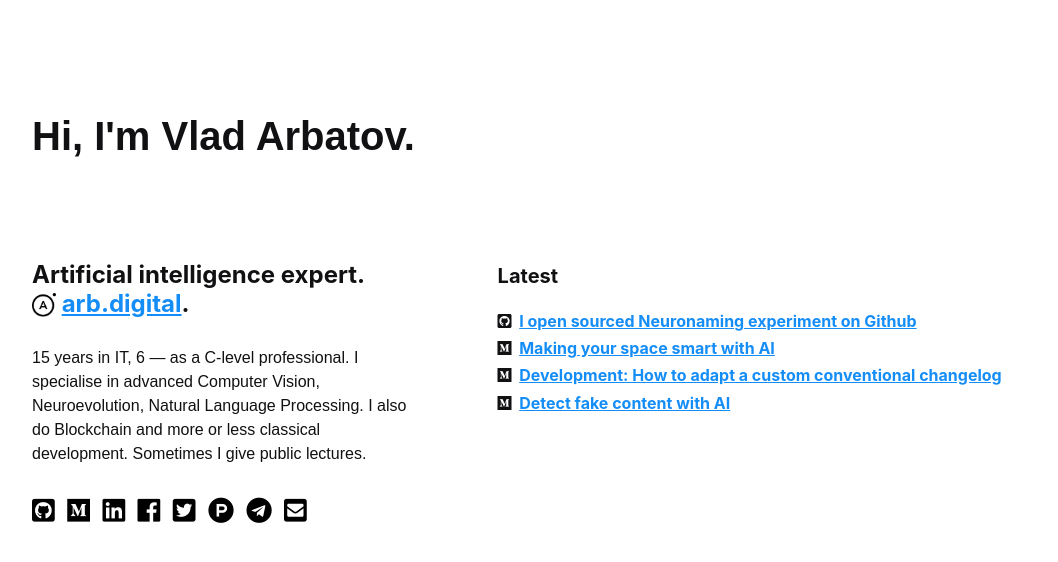
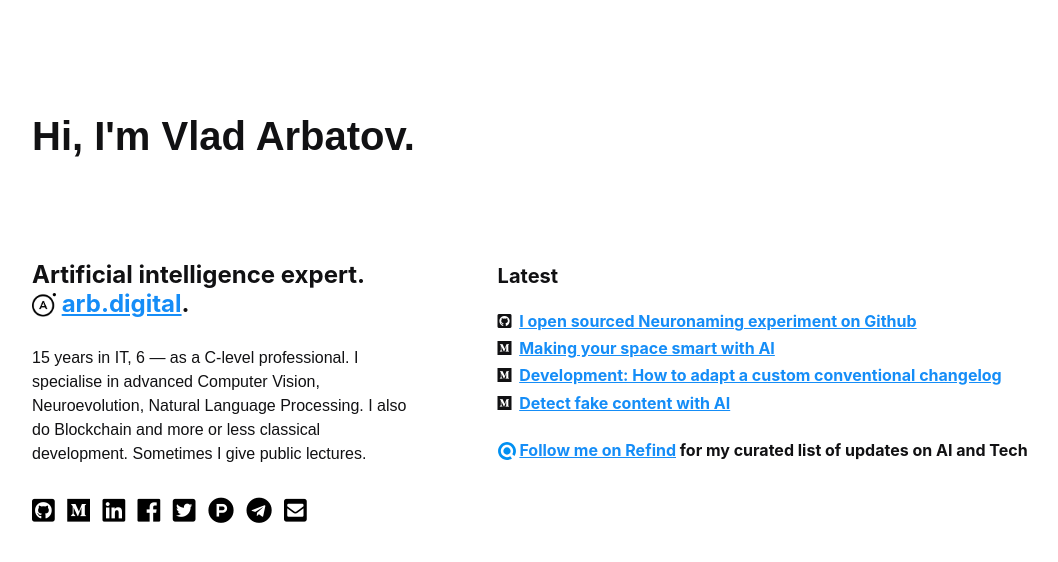
Before and after one commit to vladzima/arbatovme, a Jekyll site: the page built from index.md, in a window 1280 px wide. Shown: the top 562 px of the page, without its empty margins (100-1158 px from the left). Built offline with Jekyll 4.4.1, drawn with Linux system fonts in a browser that asks for light colours; some web fonts are replaced.

Commit message:
feat(content): add refind link

```diff
--- a/_layouts/index.html
+++ b/_layouts/index.html
@@ -31,6 +31,8 @@ layout: default
           {%- endfor -%}
           {%- endif -%}
 
+          <h5 class="vheight"><img src="{{site.baseurl}}/assets/refind.svg" width="18px;"> <a href="https://refind.com/vlad-arbatov?invite=dd0d496a57">Follow me on Refind</a> for my curated list of updates on AI and Tech</h5>
+
           <div class="is-shown-mobile vheight">&nbsp;</div>
         </div>
       </div>
```
Also changed, not shown: assets/refind.svg (added).
